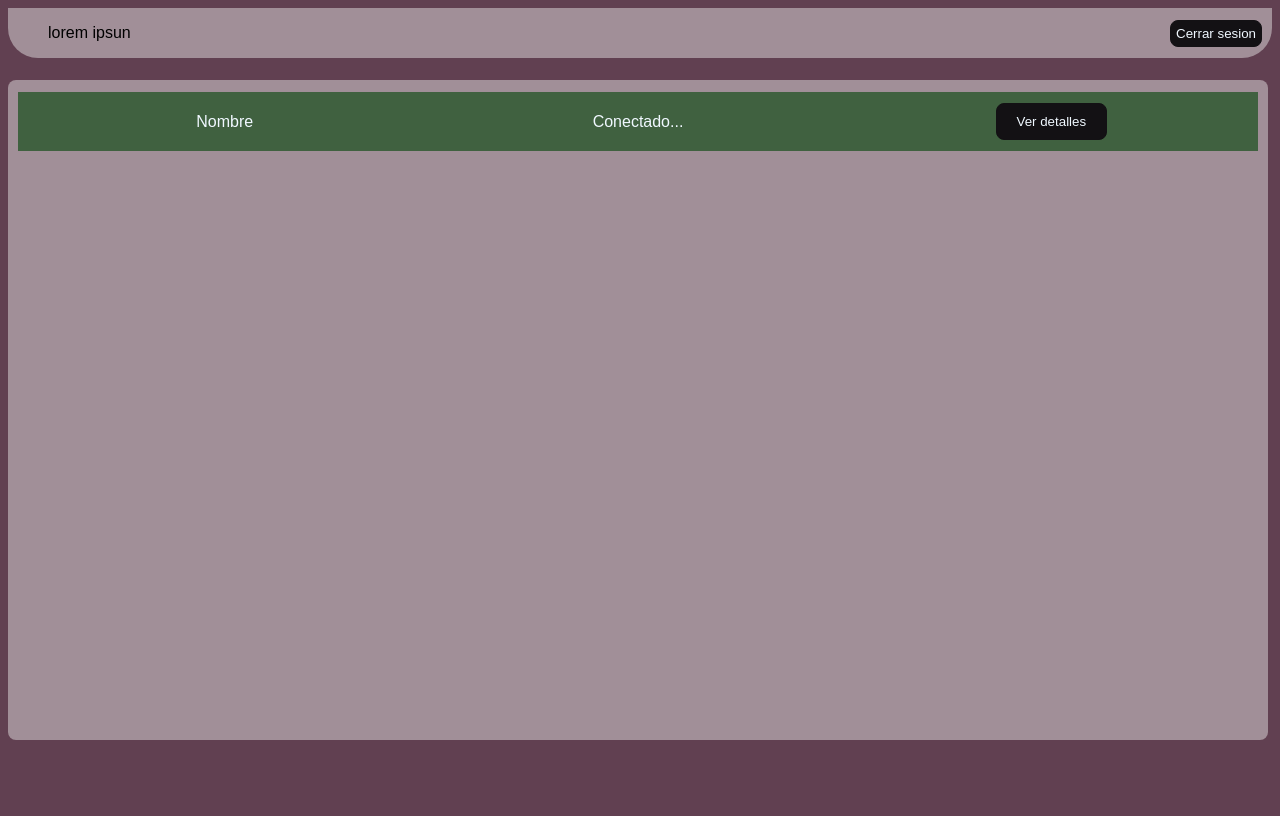
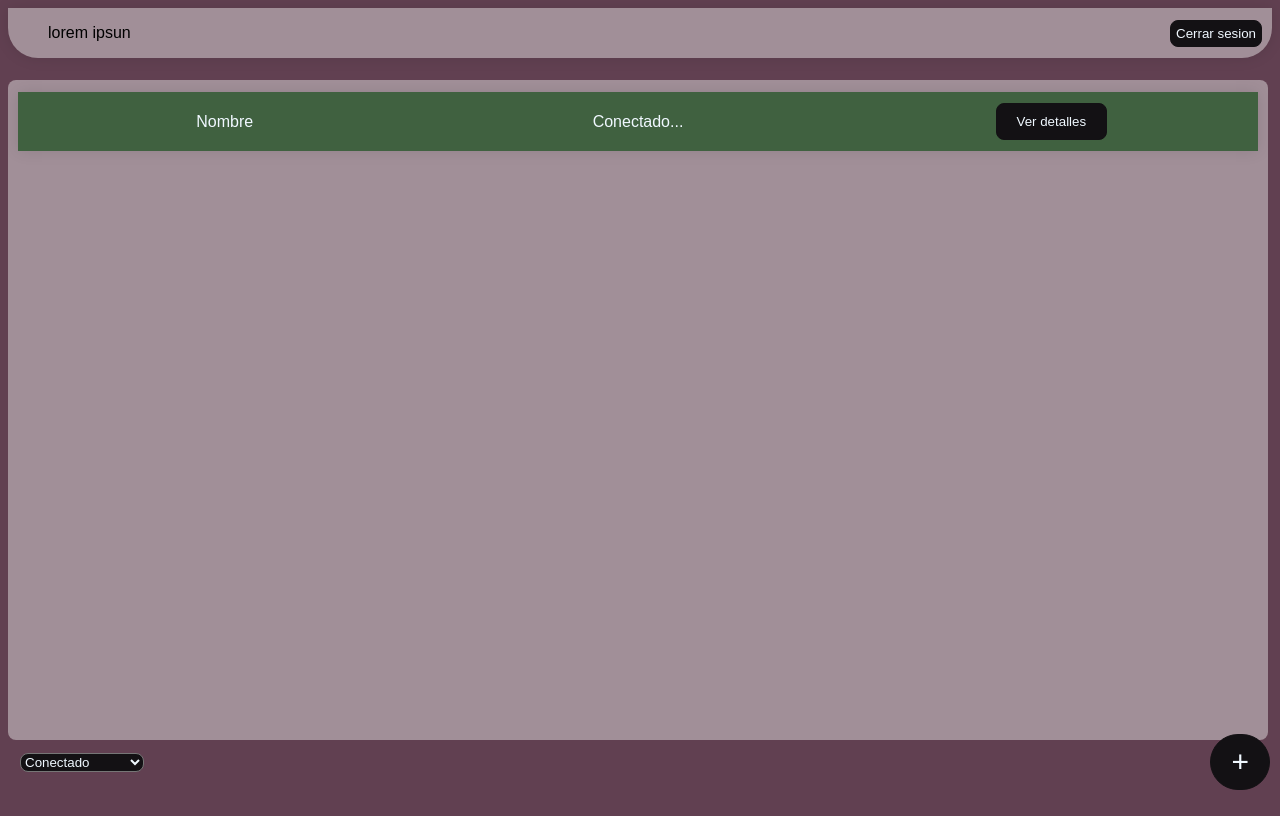
Before and after one commit to Chigwi/Sistema-de-Asistencia-de-Monitoreo, a website: page src/admin.html in a window 1280 px wide. Drawn offline with Linux system fonts and the light colour scheme; a web font is replaced by a local one.

Commit message:
colorsito...

```diff
--- a/src/admin.css
+++ b/src/admin.css
@@ -12,6 +12,7 @@ header{
     height: 50px;
     background: rgb(161, 143, 152);
     border-bottom-left-radius: 30px;
+    box-shadow: 0 0 15px rgba(0, 0, 0, 0.1);
     border-bottom-right-radius: 30px;
     display: flex;
     justify-content: space-between;
@@ -61,6 +62,7 @@ header button:hover{
 
 .list tr{
     padding: 10px;
+    box-shadow: 0 0 15px rgba(0, 0, 0, 0.1);
     background: #406140;
     text-align: center;
     text-indent: 0% 50%;
@@ -86,3 +88,42 @@ header button:hover{
     color: #131114;
     font-weight: bold;
 }
+
+footer{
+    position: fixed;
+    bottom: 0;
+    left: 0;
+    width: 100%;
+    display: flex;
+    justify-content: space-between;
+    align-items: center;
+}
+
+footer select{
+    margin: 20px;
+    border-radius: 8px;
+    background-color: #131114;
+    color: aliceblue;
+    cursor: pointer;
+}
+
+footer button{
+    margin: 20px;
+    font-family: "Cascadia Mono", sans-serif;
+    font-size: 30px;
+    padding: 10px 20px;
+    color: aliceblue;
+    border-radius: 40px;
+    border: 1px solid #131114;
+    background: #131114;
+    margin: 10px;
+    cursor: pointer;
+    transition: 0.3s;
+
+}
+
+footer button:hover{
+    background: #93B693;
+    color: #131114;
+    font-weight: bold;
+}
--- a/src/admin.html
+++ b/src/admin.html
@@ -29,6 +29,15 @@
             </tr>
         </table>
     </div>
+    <footer>
+        <select id="filtrar_empleado" placeholder="Ordenar por...">
+            <option value="conectado">Conectado</option>
+            <option value="ultima_coneccion">Ultima coneccion</option>
+            <option value="nombre">Nombre</option>
+            <option value="jornada">Jornada</option>
+        </select>
+        <button id="new_user" onclick="crearEmpleado()">+</button>
+    </footer>
     <script src="main.js"></script>
 </body>
 </html>
```
